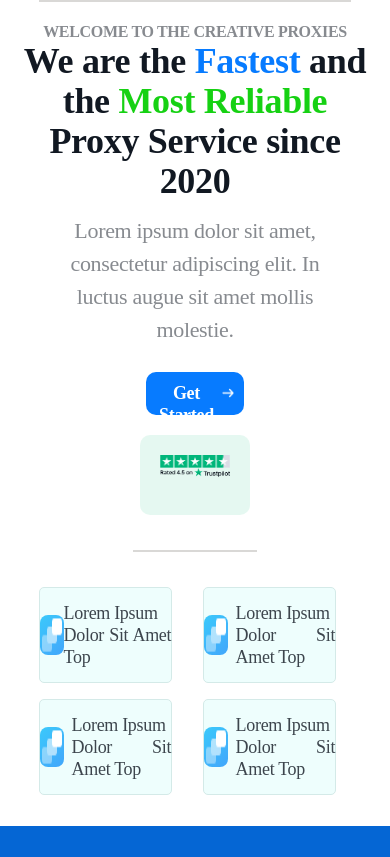
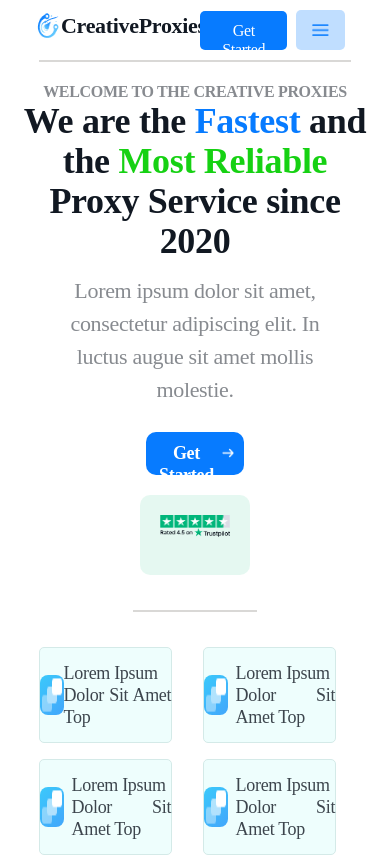
Before and after one commit to abhiamber/creativeProxies, a React (Create React App) app in the folder createive-proxies/: page / in a window 390 px wide. Shown: the top 857 px of the page. Built offline with nearby package versions, Linux system fonts and the light colour scheme.

Commit message:
responsive-nav

```diff
--- a/createive-proxies/src/components/Navbar.js
+++ b/createive-proxies/src/components/Navbar.js
@@ -1,12 +1,31 @@
 import React from "react";
-import { Box, Flex, Image, Text } from "@chakra-ui/react";
+import {
+  Box,
+  Button,
+  Flex,
+  Image,
+  Text,
+  useDisclosure,
+} from "@chakra-ui/react";
 import creativeproxies from "../Image/creativeproxies.png";
 import Icon from "../Image/Icon.png";
 import discord1 from "../Image/discord1.png";
+import {
+  Modal,
+  ModalOverlay,
+  ModalContent,
+  ModalHeader,
+  ModalFooter,
+  ModalBody,
+  ModalCloseButton,
+} from "@chakra-ui/react";
+import ham from "../Image/ham.png";
+
 import { useNavigate } from "react-router-dom";
 
 const Navbar = () => {
   let navigate = useNavigate();
+  const { isOpen, onOpen, onClose } = useDisclosure();
 
   let handleClick = () => {
     navigate("/");
@@ -19,6 +38,82 @@ const Navbar = () => {
       w="80%"
       m="auto"
     >
+      <Box
+        display={{ lg: "none", md: "flex", sm: "flex", base: "flex" }}
+        pt="10px"
+        pb="10px"
+      >
+        <Box
+          h="33px"
+          display={"flex"}
+          justifyContent="center"
+          onClick={handleClick}
+          cursor="pointer"
+        >
+          <Image width="17%" height="33px" src={creativeproxies} alt="logo" />
+          <Text
+            height="31px"
+            fontWeight="600"
+            fontSize="22px"
+            lineHeight="31px"
+            color="#111822"
+          >
+            CreativeProxies
+          </Text>
+        </Box>
+        <Box
+          padding="10px"
+          width="30%"
+          m="auto"
+          mr="3px"
+          height="39px"
+          background="#077BFF"
+          borderRadius="5px"
+        >
+          <Text
+            height="19px"
+            fontWeight="400"
+            fontSize="16px"
+            lineHeight="19px"
+            color="#FFFFFF"
+          >
+            Get Started
+          </Text>
+        </Box>
+        <Box>
+          <Button
+            w="80%"
+            onClick={onOpen}
+            background="rgba(7, 123, 255, 0.25)"
+            borderRadius="5px"
+          >
+            <Image src={ham} alt="ham" />
+          </Button>
+
+          <Modal isOpen={isOpen} onClose={onClose}>
+            <ModalOverlay />
+            <ModalContent>
+              <ModalHeader>Nav Item</ModalHeader>
+              <ModalCloseButton />
+              <ModalBody>
+                <Text>Login</Text>
+                <Text>Blogs</Text>
+                <Text>FAQs</Text>
+                <Text>Resources</Text>
+                <Text>Pricing</Text>
+                <Text>Join Discord</Text>
+              </ModalBody>
+
+              <ModalFooter>
+                <Button colorScheme="blue" mr={3} onClick={onClose}>
+                  Close
+                </Button>
+              </ModalFooter>
+            </ModalContent>
+          </Modal>
+        </Box>
+      </Box>
+
       <Flex
         display={{ lg: "flex", md: "flex", sm: "none", base: "none" }}
         justifyContent={"center"}
```
Also changed, not shown: createive-proxies/src/Image/ham.png (added).
